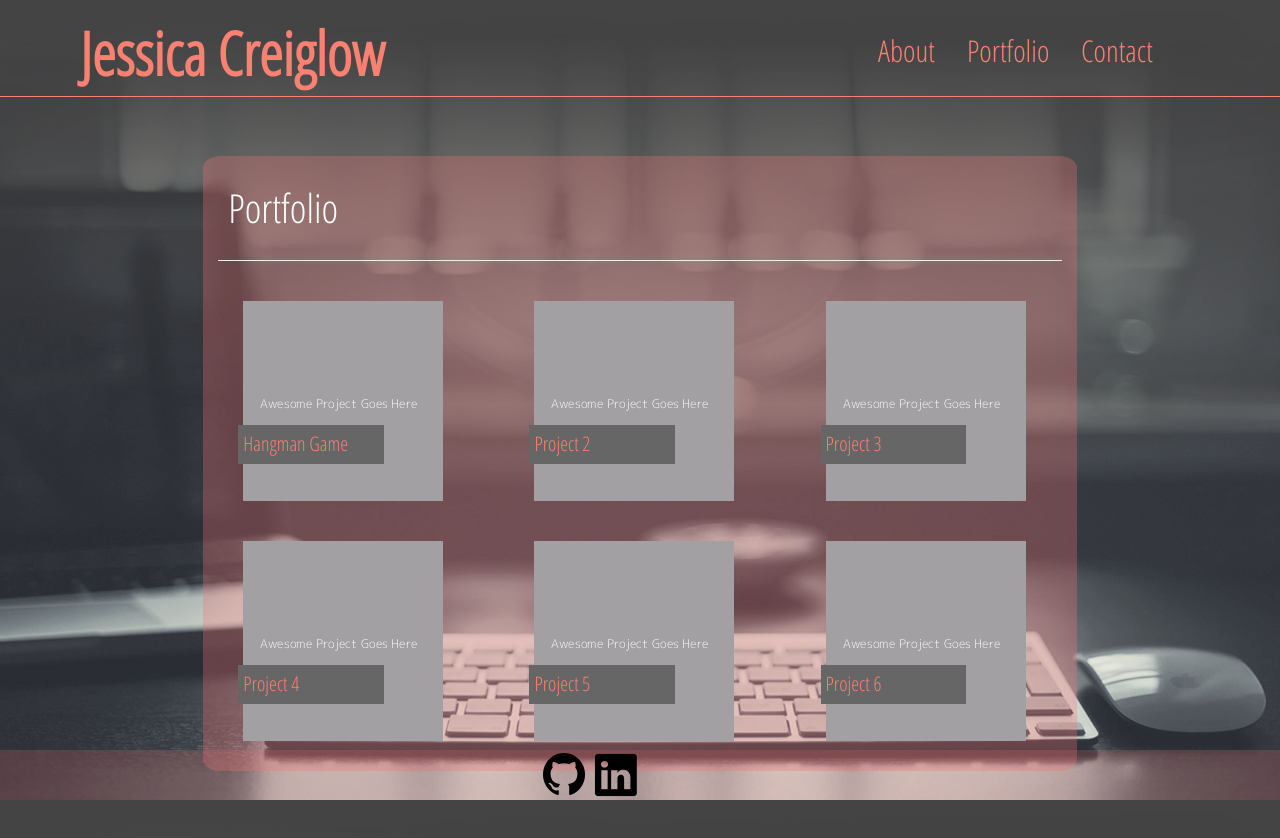
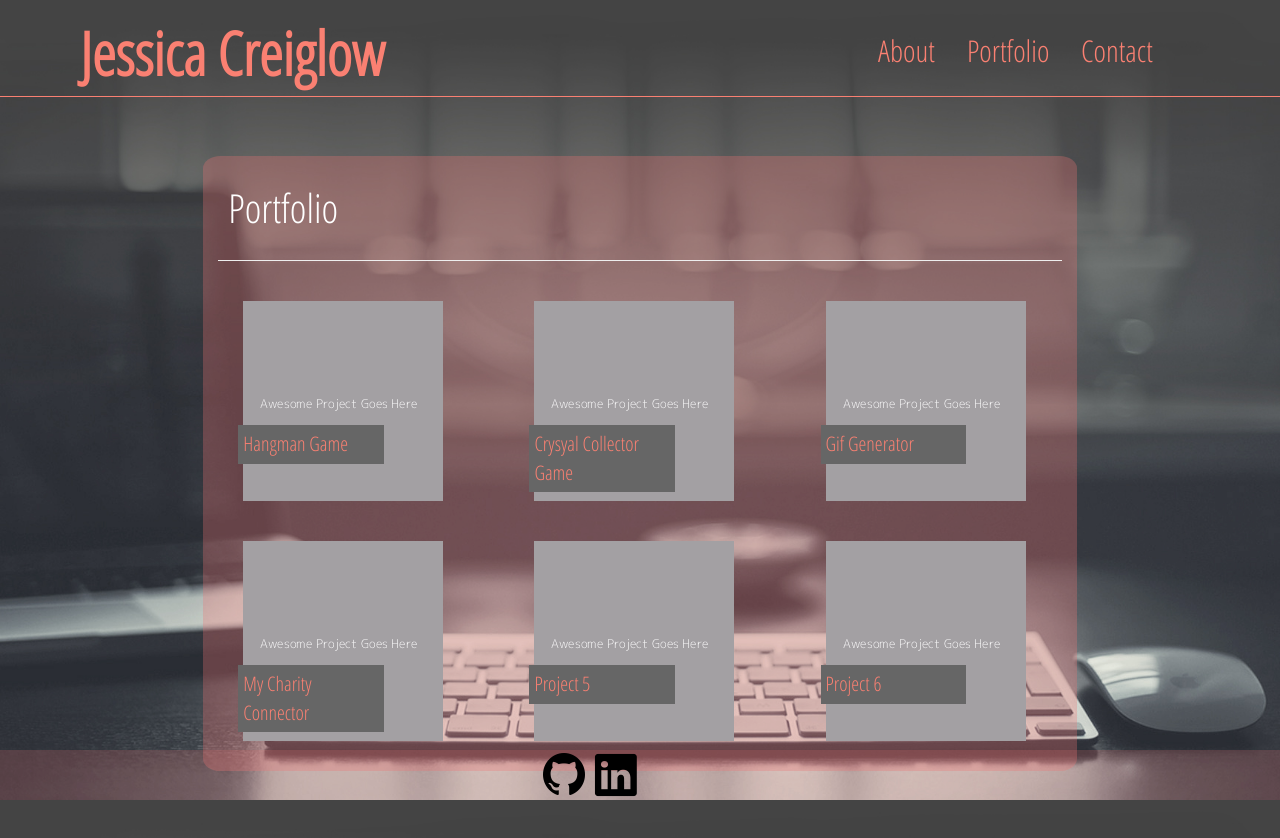
Before and after one commit to jgcreiglow/portfolio, a plain HTML site: page portfolio.html in a window 1280 px wide. Shown: the top 838 px of the page. Drawn offline with nearby package versions, Linux system fonts and the light colour scheme; files whose address does not match are found by name.

Commit message:
updated portfolio

```diff
--- a/portfolio.html
+++ b/portfolio.html
@@ -57,10 +57,10 @@
           </a>
         </div>
         <div class= "col-xs-4 col-md-4">
-          <a href=" " target="_blank" class="container">
+          <a href="https://jgcreiglow.github.io/week-4-game/" target="_blank" class="container">
               <div class="container">
                 <img class="img-responsive hvr-grow-shadow"  src="./assets/images/dummyimage.png" alt="dummy project">
-                <div class="centered" align="centered"> Project 2</div>
+                <div class="centered" align="centered"> Crysyal Collector Game</div>
               </div>
           </a>
         </div>
@@ -68,15 +68,15 @@
           <a href="" target="_blank" class="container">
               <div class="container">
                 <img class="img-responsive hvr-grow-shadow"  src="./assets/images/dummyimage.png" alt="dummy project">
-                <div class="centered" align="centered"> Project 3</div>
+                <div class="centered" align="centered"> Gif Generator</div>
               </div>
           </a>
         </div>
         <div class= "col-xs-4 col-md-4">
-          <a href=" " target="_blank" class="container">
+          <a href="https://jgcreiglow.github.io/MyCharityConnection/" target="_blank" class="container">
               <div class="container">
                 <img class="img-responsive hvr-grow-shadow"  src="./assets/images/dummyimage.png" alt="dummy project">
-                <div class="centered" align="centered"> Project 4</div>
+                <div class="centered" align="centered"> My Charity Connector</div>
               </div>
           </a>
         </div>
```
